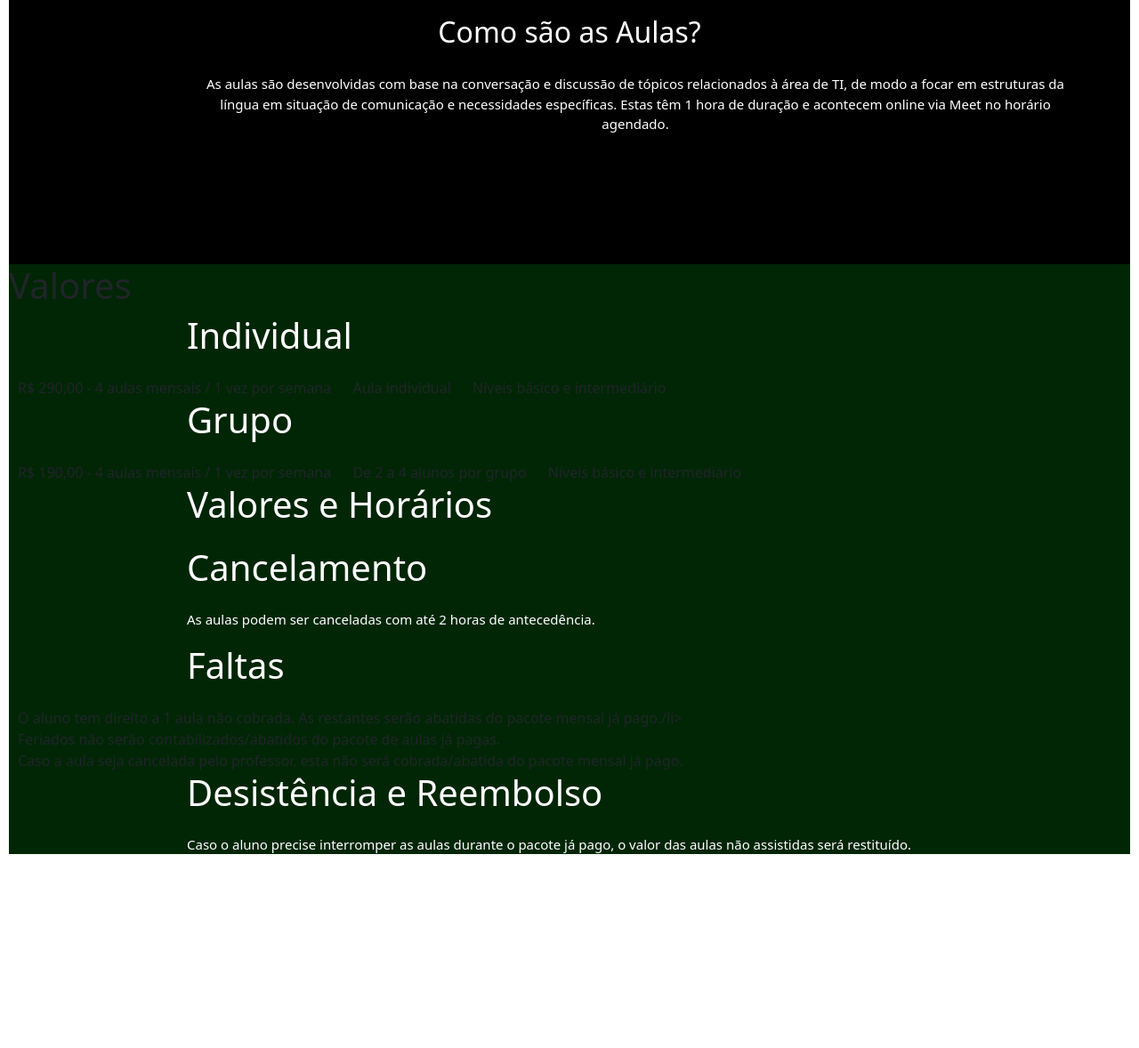
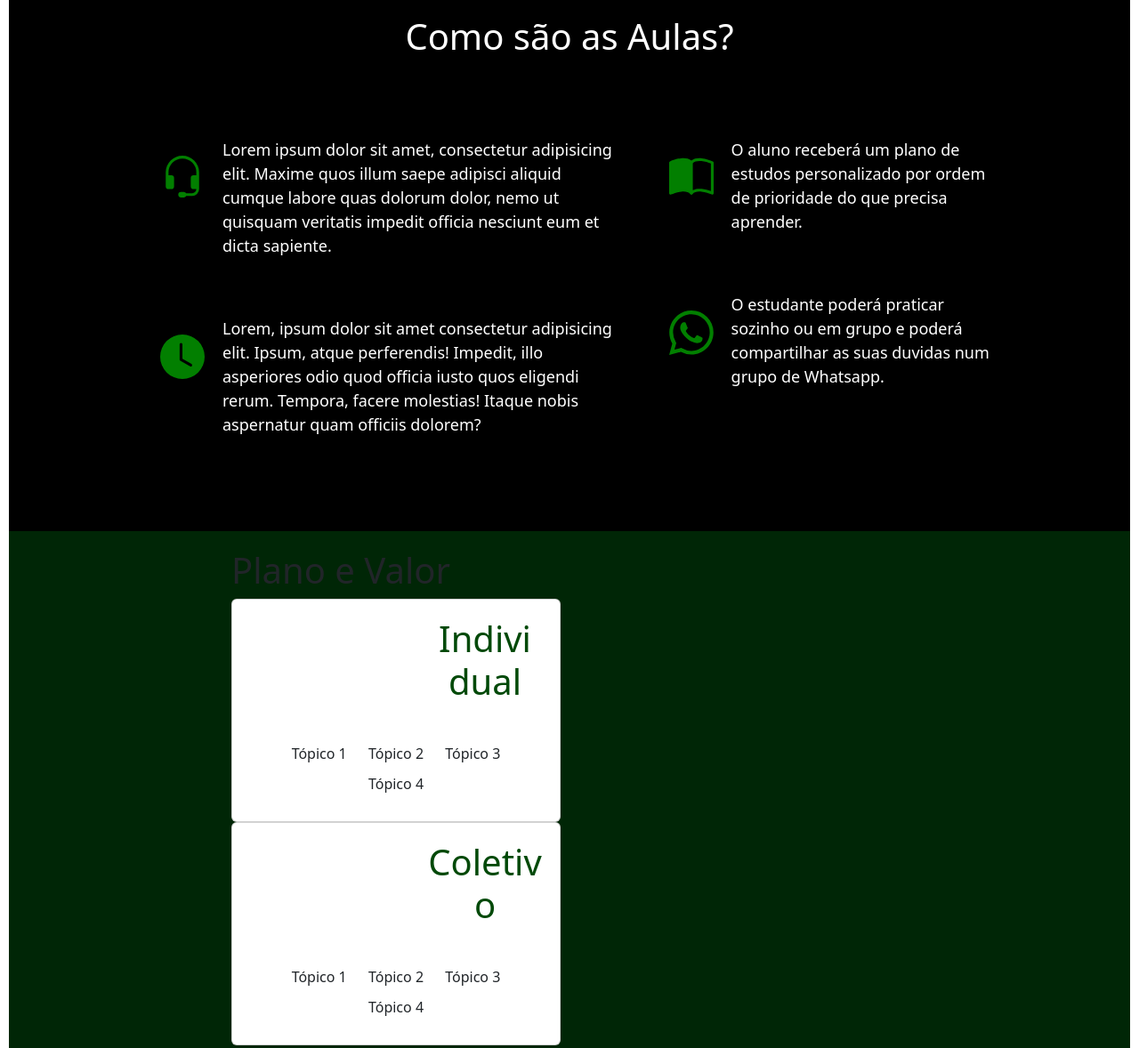
Before and after one commit to matheuspere/landingpage-mario, a website: page index.html in a window 1280 px wide. Shown: the part 965-2143 px from the top of the page at 89% size. Before the commit the page ends 1951 px from the top, so only its background shows below. Drawn offline with nearby package versions, Linux system fonts and the light colour scheme.

Commit message:
atualizei

```diff
--- a/index.html
+++ b/index.html
@@ -48,25 +48,62 @@
   <section id="sobre-curso">
     <!-- Conteúdo da seção Sobre o Curso -->
     <h1>Como são as Aulas?</h1>
-    <p>As aulas são desenvolvidas com base na conversação e discussão de tópicos relacionados à área de TI, de modo a focar em estruturas da língua em situação de comunicação e necessidades específicas. Estas têm 1 hora de duração e acontecem online via Meet no horário agendado.</p>
+  <div class="topicos">
+    <div class="esquerda">
+      <svg xmlns="http://www.w3.org/2000/svg" width="50" height="50" fill="currentColor" class="icon" viewBox="0 0 16 16">
+        <path d="M8 1a5 5 0 0 0-5 5v1h1a1 1 0 0 1 1 1v3a1 1 0 0 1-1 1H3a1 1 0 0 1-1-1V6a6 6 0 1 1 12 0v6a2.5 2.5 0 0 1-2.5 2.5H9.366a1 1 0 0 1-.866.5h-1a1 1 0 1 1 0-2h1a1 1 0 0 1 .866.5H11.5A1.5 1.5 0 0 0 13 12h-1a1 1 0 0 1-1-1V8a1 1 0 0 1 1-1h1V6a5 5 0 0 0-5-5"/>
+      </svg>
+      <p>
+          Lorem ipsum dolor sit amet, consectetur adipisicing elit. Maxime quos illum saepe adipisci aliquid cumque labore quas dolorum dolor, nemo ut quisquam veritatis impedit officia nesciunt eum et dicta sapiente.</p>
+         <svg xmlns="http://www.w3.org/2000/svg" width="50" height="50" fill="currentColor" class="icon" viewBox="0 0 16 16">
+          <path d="M16 8A8 8 0 1 1 0 8a8 8 0 0 1 16 0M8 3.5a.5.5 0 0 0-1 0V9a.5.5 0 0 0 .252.434l3.5 2a.5.5 0 0 0 .496-.868L8 8.71z"/>
+        </svg>
+      <p>
+         Lorem, ipsum dolor sit amet consectetur adipisicing elit. Ipsum, atque perferendis! Impedit, illo asperiores odio quod officia iusto quos eligendi rerum. Tempora, facere molestias! Itaque nobis aspernatur quam officiis dolorem?</p>
+
+    </div>
+    <div class="direita">
+      <svg xmlns="http://www.w3.org/2000/svg" width="50" height="50" fill="currentColor" class="icon" viewBox="0 0 16 16">
+        <path d="M8.5 2.687c.654-.689 1.782-.886 3.112-.752 1.234.124 2.503.523 3.388.893v9.923c-.918-.35-2.107-.692-3.287-.81-1.094-.111-2.278-.039-3.213.492zM8 1.783C7.015.936 5.587.81 4.287.94c-1.514.153-3.042.672-3.994 1.105A.5.5 0 0 0 0 2.5v11a.5.5 0 0 0 .707.455c.882-.4 2.303-.881 3.68-1.02 1.409-.142 2.59.087 3.223.877a.5.5 0 0 0 .78 0c.633-.79 1.814-1.019 3.222-.877 1.378.139 2.8.62 3.681 1.02A.5.5 0 0 0 16 13.5v-11a.5.5 0 0 0-.293-.455c-.952-.433-2.48-.952-3.994-1.105C10.413.809 8.985.936 8 1.783"/>
+      </svg>
+      <p>
+         O aluno receberá um plano de estudos personalizado por ordem de prioridade do que precisa
+        aprender. </p>
+        <svg xmlns="http://www.w3.org/2000/svg" width="50" height="50" fill="currentColor" class="icon" viewBox="0 0 16 16">
+          <path d="M13.601 2.326A7.85 7.85 0 0 0 7.994 0C3.627 0 .068 3.558.064 7.926c0 1.399.366 2.76 1.057 3.965L0 16l4.204-1.102a7.9 7.9 0 0 0 3.79.965h.004c4.368 0 7.926-3.558 7.93-7.93A7.9 7.9 0 0 0 13.6 2.326zM7.994 14.521a6.6 6.6 0 0 1-3.356-.92l-.24-.144-2.494.654.666-2.433-.156-.251a6.56 6.56 0 0 1-1.007-3.505c0-3.626 2.957-6.584 6.591-6.584a6.56 6.56 0 0 1 4.66 1.931 6.56 6.56 0 0 1 1.928 4.66c-.004 3.639-2.961 6.592-6.592 6.592m3.615-4.934c-.197-.099-1.17-.578-1.353-.646-.182-.065-.315-.099-.445.099-.133.197-.513.646-.627.775-.114.133-.232.148-.43.05-.197-.1-.836-.308-1.592-.985-.59-.525-.985-1.175-1.103-1.372-.114-.198-.011-.304.088-.403.087-.088.197-.232.296-.346.1-.114.133-.198.198-.33.065-.134.034-.248-.015-.347-.05-.099-.445-1.076-.612-1.47-.16-.389-.323-.335-.445-.34-.114-.007-.247-.007-.38-.007a.73.73 0 0 0-.529.247c-.182.198-.691.677-.691 1.654s.71 1.916.81 2.049c.098.133 1.394 2.132 3.383 2.992.47.205.84.326 1.129.418.475.152.904.129 1.246.08.38-.058 1.171-.48 1.338-.943.164-.464.164-.86.114-.943-.049-.084-.182-.133-.38-.232"/>
+        </svg>
+      <p>
+         O estudante poderá praticar sozinho ou em grupo e poderá compartilhar as suas duvidas num grupo de Whatsapp. </p>
+    </div>
+  </div>
 
   </section>
 
   <section id="valores-horarios">
-    <!-- Conteúdo da seção Valores e Horários -->
-    <h1>Valores</h1>
-    <h2>Individual</h2>
-    <li>R$ 290,00 - 4 aulas mensais / 1 vez por semana</li>
-    <li>Aula individual</li>
-    <li>Níveis básico e intermediário</li>
-    <h2>Grupo</h2>
-    <li>R$ 190,00 - 4 aulas mensais / 1 vez por semana</li>
-    <li>De 2 a 4 alunos por grupo</li>
-    <li>Níveis básico e intermediário</li>
-    <h2>Valores e Horários</h2>
-    <div id="calendar">
-      <!-- Calendário será renderizado aqui -->
+    <div class="valor">
+      <div class="plano-valor">
+        <h1>Plano e Valor</h1>
+        <div class="card">
+          <h2>Individual</h2>
+          <ul>
+            <li>Tópico 1</li>
+            <li>Tópico 2</li>
+            <li>Tópico 3</li>
+            <li>Tópico 4</li>
+          </ul>
+        </div>
+        <div class="card">
+          <h2>Coletivo</h2>
+          <ul>
+            <li>Tópico 1</li>
+            <li>Tópico 2</li>
+            <li>Tópico 3</li>
+            <li>Tópico 4</li>
+          </ul>
+        </div>
+      </div>
     </div>
+
   </section>
 
   <section id="duvidas">
--- a/stylo.css
+++ b/stylo.css
@@ -113,22 +113,92 @@ section#apresentacao p {
   width: 70%;
 }
 
-section#sobre-curso{
-  background-color: #000000;
-  height: 300px;
+section#sobre-curso {
+  background: #000000;
+  max-width: auto;
+  margin:  auto;
+  padding: 20px;
+  text-align: center;
 }
 
-section#sobre-curso h1{
-  color: white;
-  text-align: center;
-  font-size: 2em;
+section#sobre-curso h1 {
+  color: #ffffff;
+  font-size: 24px;
+  margin-bottom: 20px;
+  font-size:40px ;
+}
+
+.topicos {
+  display: flex;
+  justify-content: space-between;
+  flex-wrap: wrap;
+  padding: 20px;
+  width: 80%;
+  margin-bottom: 50px;
+  font-size: 30px;
+}
+section#sobre-curso p{
+
+  font-size: 18px;
+}
+
+.topicos .esquerda {
+  flex-basis: calc(60% - 10px);
+  margin-right: 10px;
+  text-align: left;
+}
+
+.topicos .direita {
+  flex-basis: calc(40% - 10px);
+  margin-left: 10px;
+  text-align: left;
+}
+
+.icon{
+  color: #027F00;
+  display: flex;
+margin-left: 130px;
+transform: translateY(70px);
+
+}
+
+
+section#valores-horarios {
+  background-color: #002606;
+  max-width: 800px;
+  margin: 0 auto;
   padding: 20px;
 }
 
-section#sobre-curso p{
-  color: #ffffff;
-  text-align: center;
-  margin-right: 30%;
 
 
+section#valores-horarios h2 {
+  text-align: center;
+  margin-bottom: 30px;
+  color: #004908;
 }
+
+.card {
+  display: inline-block;
+  width: calc(50% - 10px);
+  border: 1px solid #ccc;
+  border-radius: 8px;
+  padding: 20px;
+  box-sizing: border-box;
+}
+
+.card h2 {
+  font-size: 20px;
+  margin-bottom: 15px;
+  color: ;
+}
+
+.card ul {
+  list-style-type: none;
+  padding: 0;
+  margin: 0;
+}
+
+.card ul li {
+  margin-bottom: 10px;
+}
```
Also changed, not shown: headset-svgrepo-com.svg (added).
